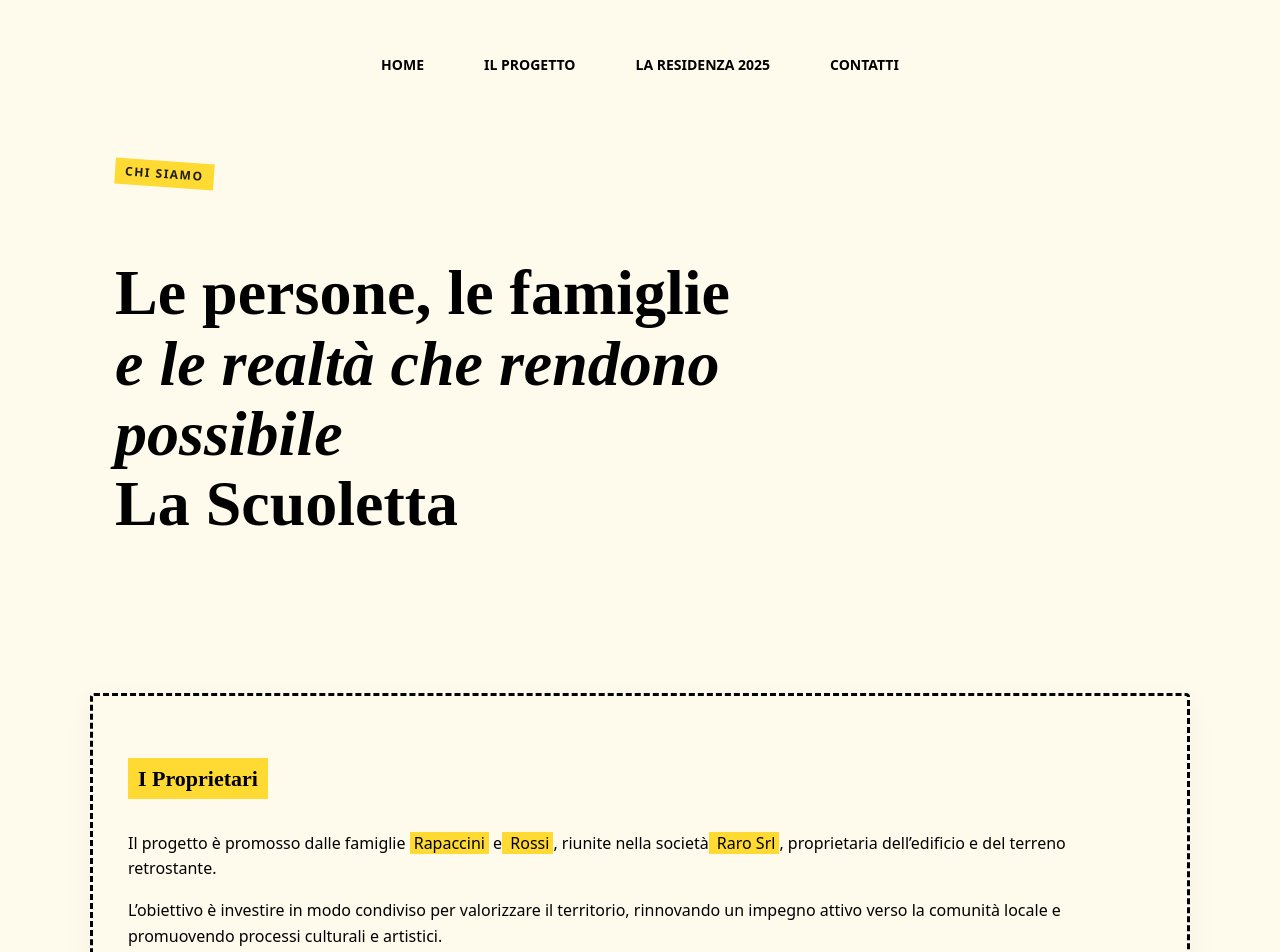
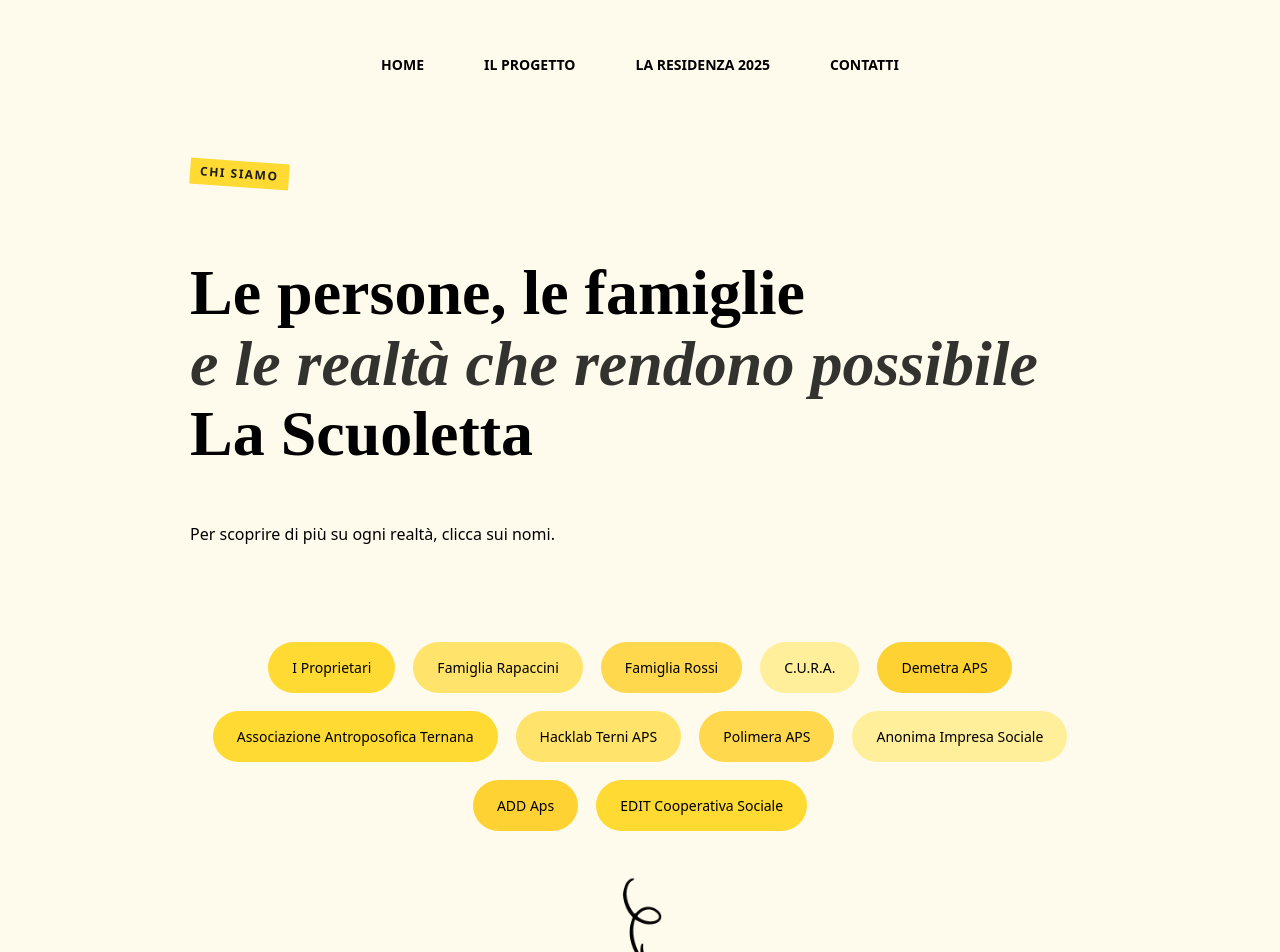
Before and after one commit to kiracolci/Copialascuola, a React (Vite) app: page /Chisiamo in a window 1280 px wide. Shown: the top 952 px of the page. Built offline with nearby package versions, Linux system fonts and the light colour scheme.

Commit message:
Update text color

```diff
--- a/src/Pages/Chisiamo.css
+++ b/src/Pages/Chisiamo.css
@@ -1,147 +1,100 @@
 .chisiamo-wrapper {
+  background: #fffbec;
+  color: #000;
   min-height: 100vh;
-  background: #fffbec;
-  color: #000000;
-  margin-top: -10;
 }
 
+/* HERO */
 .chisiamo-hero {
-  max-width: 1050px;     /* ⬅️ aligns with rest of site */
-  margin: 0 auto;        /* ⬅️ centers the block */
-  padding: 160px 20px 100px;
+  max-width: 900px;
+  margin: 0 auto;
+  padding: 160px 20px 80px;
 }
 
-
-/* TITLE */
-.chisiamo-title-section {
-  max-width: 1100px;
-  margin: 120px auto 100px;
-  padding: 160px 80px 100px;
-
-}
-
-
- .chisiamo-eyebrow {
-  font-size: 12px;
-  letter-spacing: 2px;
-  font-weight: 600;
-  display: inline-block;
-  margin-bottom: 14px;
-  background: #feda33;
-  padding: 4px 8px;
-  transform: rotate(-2deg);
-}
- .chisiamo-title {
+.chisiamo-title {
   font-family: "Cormorant Garamond", serif;
   font-size: clamp(42px, 6vw, 64px);
   line-height: 1.1;
 }
- .chisiamo-title span {
+
+.chisiamo-title em {
   font-style: italic;
   opacity: 0.8;
-
 }
 
-.chisiamo-title-wrapper {
-  position: relative;
+/* BUBBLES */
+.bubble-area {
+  max-width: 900px;
+  margin: 0 auto 15px;
+  padding: 0 20px;
   display: flex;
-  align-items: flex-start;
-  gap: 40px;
+  flex-wrap: wrap;
+  gap: 18px;
+  justify-content: center;
 }
 
-
-.chisiamo-title {
-  max-width: 700px;
+.bubble {
+  border: none;
+  border-radius: 999px;
+  padding: 16px 24px;
+  font-size: 14px;
+  cursor: pointer;
+  transition: transform 0.25s ease, box-shadow 0.25s ease;
 }
 
-
-
- /* GRID */
-.chisiamo-grid {
-  max-width: 1100px;
-  margin: 0 auto 20px;
-  padding: 0 20px;
-  display: grid;
-  grid-template-columns: repeat(2, 1fr);
-  gap: 50px;
-}
- .chisiamo-box {
-  background: #fffdf200;
-  padding: 40px 35px;
-  border-radius: 4px;
-  box-shadow: 0 8px 30px rgba(0,0,0,0.04);
-  border-style:dashed;
-}
- .chisiamo-box.wide {
-  grid-column: span 2;
-}
- .chisiamo-box h3 {
-  font-size: 22px;
-  margin-bottom: 16px;
-  font-family: "Cormorant Garamond", serif;
-  background: #feda33;
-  display: inline-block;   /* 👈 highlight solo sul testo */
-  padding: 4px 10px;
+.bubble:hover {
+  transform: translateY(-4px);
+  box-shadow: 0 10px 25px rgba(0,0,0,0.12);
 }
 
-.chisiamo-box p {
+/* YELLOW VARIATIONS */
+.bubble-0 { background: #feda33; }
+.bubble-1 { background: #ffe36a; }
+.bubble-2 { background: #ffd84d; }
+.bubble-3 { background: #ffef9a; }
+.bubble-4 { background: #ffd233; }
+
+/* POPUP */
+.bubble-popup {
+  position: fixed;
+  inset: 0;
+  background: rgba(0,0,0,0.35);
+  display: flex;
+  align-items: center;
+  justify-content: center;
+  z-index: 1000;
+}
+
+.bubble-popup-content {
+  background: #fffdf4;
+  max-width: 520px;
+  padding: 30px 34px;
+  border-radius: 18px;
+  position: relative;
+}
+
+.bubble-popup-content h3 {
+  font-family: "Cormorant Garamond", serif;
+  font-size: 26px;
+  margin-bottom: 14px;
+}
+
+.bubble-popup-content p {
   font-size: 16px;
   line-height: 1.6;
-  margin-bottom: 14px;
-}
- /* HIGHLIGHT */
-.highlight {
-  background: #feda33;
-  padding: 0 4px;
-}
- /* MOBILE */
-@media (max-width: 900px) {
-  .chisiamo-grid {
-    grid-template-columns: 1fr;
-  }
-   .chisiamo-box.wide {
-    grid-column: span 1;
-  }
-   .chisiamo-title-section {
-    margin-top: 120px;
-    background-color: #fffbec;
-  }
+  margin-bottom: 10px;
 }
 
-
-
-
-  /* POPUP */
-.popup {
-  position: fixed;
-  top: 0;
-  left: 0;
-  height: 100%;
-  width: 100%;
-  background: rgba(0,0,0,0.35);
-  display: flex;
-  justify-content: center;
-  align-items: center;
-}
- .popup-content {
-  background: #fff;
-  padding: 25px 40px;
-  border-radius: 8px;
-  position: relative;
-  color: #000000;
-  z-index: index 10;
-}
 .close-btn {
   position: absolute;
-  right: 10px;
-  top: 8px;
+  top: 12px;
+  right: 16px;
   font-size: 22px;
   cursor: pointer;
 }
 
-
-/* FINAL CTA */
-.chisiamo-footer-cta {
+ /* FINAL CTA */
+ .chisiamo-footer-cta {
   background: #fffbec;
   text-align: center;
   padding: 30px 20px 20px;
@@ -173,3 +126,36 @@
   opacity: 0.65;
   line-height: 1.5;
 }
+
+
+
+/* HIGHLIGHT */
+.highlight {
+  background: #feda33;
+  padding: 0 4px;
+}
+
+/* MOBILE */
+@media (max-width: 900px) {
+  .chisiamo-hero {
+    padding: 120px 16px 60px;
+  }
+
+  .bubble {
+    font-size: 13px;
+    padding: 14px 20px;
+  }
+}
+@media (max-width: 900px) {
+  .bubble-popup {
+    align-items: flex-start;       /* not full vertical centering */
+    padding-top: 120px;            /* space from top */
+  }
+
+  .bubble-popup-content {
+    width: calc(100% - 32px);      /* 👈 margins on both sides */
+    max-width: 420px;              /* keeps it card-like */
+    border-radius: 20px;
+    padding: 24px;
+  }
+}
--- a/src/Pages/Chisiamo.tsx
+++ b/src/Pages/Chisiamo.tsx
@@ -3,17 +3,179 @@ import { useState } from "react";
 import { useNavigate } from "react-router-dom";
 import ContactPopup from "./ContactPopup";
 
-
-
 export default function Chisiamo() {
   const navigate = useNavigate();
   const [menuOpen, setMenuOpen] = useState(false);
   const [showContact, setShowContact] = useState(false);
+  const [active, setActive] = useState<string | null>(null);
 
+  const partners = [
+    {
+      id: "proprietari",
+      title: "I Proprietari",
+      content: (
+        <>
+          <p>
+          Il progetto è promosso dalle famiglie <span className="highlight">Rapaccini</span> e{" "}
+            <span className="highlight">Rossi</span>, riunite nella società{" "}
+            <span className="highlight">Raro Srl</span>, proprietaria dell’edificio e del terreno retrostante.
+          </p>
+          <p>
+          L’obiettivo è investire in modo condiviso per valorizzare il
+           territorio, rinnovando un impegno attivo verso la comunità locale
+           e promuovendo processi culturali e artistici.
 
+          </p>
+        </>
+      ),
+    },
+    {
+      id: "rapaccini",
+      title: "Famiglia Rapaccini",
+      content: (
+        <>
+          <p>
+          Presente a San Liberatore dagli anni Sessanta,
+          la famiglia Rapaccini ha intrecciato medicina,
+          arte e pedagogia.
+
+          </p>
+          <p>
+          Giorgio Rapaccini, medico e pittore antroposofico,
+          ha dedicato la sua vita allo studio del colore e all’espressione artistica.
+          </p>
+        </>
+      ),
+    },
+    {
+      id: "rossi",
+      title: "Famiglia Rossi",
+      content: (
+        <>
+          <p>
+          Legata profondamente a San Liberatore, la famiglia Rossi ha
+           costruito una storia tra Italia e Sudafrica senza mai perdere il rapporto con il paese.
+Un legame fatto di ritorni, memoria e relazioni mantenute nel tempo.
+
+          </p>
+        </>
+      ),
+    },
+    {
+      id: "cura",
+      title: "C.U.R.A.",
+      content: (
+        <>
+          <p>
+          Centro Umbro Residenze Artistiche riconosciuto dalla Regione Umbria dal 2018.
+Promuove residenze multidisciplinari, incubazione progettuale, mediazione culturale e pratiche artistiche contemporanee.
+          </p>
+        </>
+      ),
+    },
+    {
+      id: "demetra",
+      title: "Demetra APS",
+      content: (
+        <>
+          <p>Associazione di promozione sociale fondata a Terni nel 2004.
+Opera nella rigenerazione urbana, inclusione sociale, arti
+ performative e progettazione culturale radicata nei territori.</p>
+
+        </>
+      ),
+    },
+    {
+      id: "antroposofica",
+      title: "Associazione Antroposofica Ternana",
+      content: (
+        <>
+          <p>
+            Gruppo dedicato allo studio e alla diffusione dell’antroposofia fondata da Rudolf Steiner.
+          </p>
+          <p>
+            Organizza conferenze, seminari e incontri su arte, pedagogia, salute e scienza spirituale.
+          </p>
+        </>
+      ),
+    },
+    {
+      id: "hacklab",
+      title: "Hacklab Terni APS",
+      content: (
+        <>
+          <p>
+            Associazione che unisce tecnologia, creatività e condivisione del sapere.
+          </p>
+          <p>
+            Offre uno spazio aperto per workshop, laboratori ed eventi collaborativi.
+          </p>
+        </>
+      ),
+    },
+    {
+      id: "polimera",
+      title: "Polimera APS",
+      content: (
+        <>
+          <p>Associazione culturale con sede a Roma.</p>
+          <p>
+            Promuove pratiche collettive, ricerca culturale ed eventi partecipativi
+            con attenzione alle comunità.
+          </p>
+        </>
+      ),
+    },
+    {
+      id: "anonima",
+      title: "Anonima Impresa Sociale",
+      content: (
+        <>
+          <p>
+          Associazione nata nel 2025,
+          con sede a Perugia e operativa a Spazio Modu.
+          Promozione artistica del territorio, produzione musicale, network professionale per artisti e creativi.
+
+          </p>
+        </>
+      ),
+    },
+    {
+      id: "add",
+      title: "ADD Aps",
+      content: (
+        <>
+          <p>
+          Associazione di promozione sociale nata nel 2024, con sede a Terni.
+Laboratori di autocostruzione, pratiche architettoniche sostenibili, ricerca multidisciplinare.
+          </p>
+
+        </>
+      ),
+    },
+
+    {
+      id: "edit",
+      title: "EDIT Cooperativa Sociale",
+      content: (
+        <>
+          <p>
+          Cooperativa fondata nel 2009 con sede a Terni,
+           promotrice del progetto Pecore Gialle a Strettura (PG)
+            vicinissima alla Valnerina. Si occupa di inserimento
+            lavorativo di categorie svantaggiate, progetta e realizza
+             beni e servizi educativi, formativi ed informativi attraverso
+             partecipazione, pratica dei diritti e sviluppo di relazioni positive con l’ambiente e la società.
+          </p>
+        </>
+      ),
+    },
+  ];
 
   return (
     <div className="chisiamo-wrapper">
+
+      {/* MENU */}
 
 
      {/* DESKTOP MENU */}
@@ -27,7 +189,7 @@ export default function Chisiamo() {
 
      {/* MOBILE MENU */}
      <div
-  className={`hamburger mobile-menu-icon ${menuOpen ? "open" : ""}`}
+       className="hamburger mobile-menu-icon"
        onClick={() => setMenuOpen(!menuOpen)}
      >
        <div></div>
@@ -44,178 +206,45 @@ export default function Chisiamo() {
          <p onClick={() => navigate("/Residenza")}>LA RESIDENZA 2025</p>
          <p onClick={() => setShowContact(true)}>CONTATTI</p>
 
-
-  <div className="logo">
-    <img src="/logo2.png" alt="La Scuoletta Logo" className="hero-logo-img" />
-  </div>
       </div>
     )}
-
-
-     {/* TITLE SECTION */}
+      {/* HERO */}
       <section className="chisiamo-hero">
         <span className="hero-label">CHI SIAMO</span>
-
-  <div className="chisiamo-title-wrapper">
         <h1 className="chisiamo-title">
           Le persone, le famiglie <br />
           <em>e le realtà che rendono possibile</em> <br />
           La Scuoletta
         </h1>
-  </div>
-</section>
-
-
-     {/* CONTENT GRID */}
-     <section className="chisiamo-grid">
-
-
-       {/* BOX – PROPRIETARI */}
-       <div className="chisiamo-box wide">
-         <h3>I Proprietari</h3>
-         <p>
-           Il progetto è promosso dalle famiglie <span className="highlight">Rapaccini</span> e
-           <span className="highlight"> Rossi</span>, riunite nella società
-           <span className="highlight"> Raro Srl</span>, proprietaria dell’edificio
-           e del terreno retrostante.
+        <p className="chisiamo-subtitle">
+  Per scoprire di più su ogni realtà, clicca sui nomi.
 </p>
-         <p>
-           L’obiettivo è investire in modo condiviso per valorizzare il territorio,
-           rinnovando un impegno attivo verso la comunità locale e promuovendo processi
-           culturali e artistici.
-         </p>
-       </div>
-
-
-       {/* BOX – RAPACCINI */}
-       <div className="chisiamo-box">
-         <h3>Famiglia Rapaccini</h3>
-         <p>
-           Presente a San Liberatore dagli anni Sessanta, la famiglia Rapaccini
-           ha intrecciato medicina, arte e pedagogia.
-         </p>
-         <p>
-           Giorgio Rapaccini, medico e pittore antroposofico, ha dedicato la sua vita
-           allo studio del colore e all’espressione artistica.
-         </p>
-       </div>
-
-
-       {/* BOX – ROSSI */}
-       <div className="chisiamo-box">
-         <h3>Famiglia Rossi</h3>
-         <p>
-           Legata profondamente a San Liberatore, la famiglia Rossi ha costruito
-           una storia tra Italia e Sudafrica senza mai perdere il rapporto con il paese.
-         </p>
-         <p>
-           Un legame fatto di ritorni, memoria e relazioni mantenute nel tempo.
-         </p>
-       </div>
-
-
-       {/* BOX – CURA */}
-       <div className="chisiamo-box">
-         <h3>C.U.R.A.</h3>
-         <p>
-           Centro Umbro Residenze Artistiche riconosciuto dalla Regione Umbria dal 2018.
-         </p>
-         <p>
-           Promuove residenze multidisciplinari, incubazione progettuale,
-           mediazione culturale e pratiche artistiche contemporanee.
-         </p>
-       </div>
-
-
-       {/* BOX – DEMETRA */}
-       <div className="chisiamo-box">
-         <h3>Demetra APS</h3>
-         <p>
-           Associazione di promozione sociale fondata a Terni nel 2004.
-         </p>
-         <p>
-           Opera nella rigenerazione urbana, inclusione sociale, arti performative
-           e progettazione culturale radicata nei territori.
-         </p>
-       </div>
-
-
-          {/* BOX – Associazione Antroposofica Ternana*/}
-          <div className="chisiamo-box">
-         <h3>Associazione Antroposofica Ternana</h3>
-         <p>
-      Gruppo dedicato allo studio e alla diffusione dell’antroposofia,
-      la “scienza dello spirito” fondata da Rudolf Steiner, che guarda all’essere umano in modo integrato e profondo.      </p>
-         <p>. L’associazione organizza conferenze, seminari e
-           incontri su temi culturali, artistici e spirituali, valorizzando r
-           iflessioni su pedagogia, salute, arte e scienza appartenenti al pensiero
-            antroposofico. Fondata nel 1956, è una delle realtà antroposofiche storiche in Italia e
-            offre momenti di confronto e crescita personale alla comunità di Terni.
-         </p>
-
-
-       </div>
-        {/* BOX – Hacklab Terni Aps */}
-        <div className="chisiamo-box">
-         <h3>Hacklab Terni Aps</h3>
-         <p>
-         Associazione di promozione sociale che unisce tecnologia, creatività e condivisione del sapere.          </p>
-         <p>
-         Offre uno spazio aperto e collaborativo per workshop, laboratori ed eventi,
-         promuovendo cultura digitale, software libero e apprendimento pratico.
-          Un luogo dove idee e persone crescono insieme, rafforzando innovazione e
-          comunità locale, attiva inclusiva.
-         </p>
-       </div>
-
-
-       {/* BOX – Polimera APS */}
-       <div className="chisiamo-box">
-         <h3>Polimera APS</h3>
-         <p>
-         Associazione culturale con sede a Roma che promuove progetti artistici, sociali e partecipativi.          </p>
-         <p>. Lavora su pratiche collettive, ricerca culturale ed eventi, creando spazi di incontro,
-           sperimentazione e condivisione, con un forte attenzione alle comunità e ai territori.
-         </p>
-
-
-       </div>
-
-
-          {/* BOX – Anonima Impresa Sociale */}
-          <div className="chisiamo-box">
-         <h3>Anonima Impresa Sociale</h3>
-         <p>
-         cooperativa sociale e culturale con sede a Perugia
-          che da anni porta avanti progetti di rigenerazione urbana e culturale.         </p>
-         <p>. Attiva dal 2014, promuove eventi, cinema di comunità e attività
-           partecipative per la città e il territorio umbro.
-           Ha dato nuova vita a spazi come il PostModernissimo, un cinema storico
-            ripristinato e gestito con un forte spirito comunitario, oltre a collaborare a
-            iniziative culturali e hub per il sociale e l’arte. La cooperativa crea occasioni
-            di incontro e condivisione, valorizzando creatività e partecipazione locale.
-         </p>
-
-
-       </div>
-
-
-          {/* BOX – ADD Academy Umbria ASD */}
-          <div className="chisiamo-box">
-         <h3>ADD Academy Umbria ASD</h3>
-         <p>
-         Associazione sportiva che diffonde l’Art du Déplacement (ADD), una disciplina di movimento creativo e consapevole.         </p>
-         <p>. Basata su valori come rispetto, forza e collaborazione,
-           organizza corsi, allenamenti ed eventi a Terni e in Umbria per
-           tutte le età, favorendo crescita personale e comunità attiva.
-         </p>
-
-
-       </div>
-
 
       </section>
 
+      {/* BUBBLES */}
+      <section className="bubble-area">
+        {partners.map((p, i) => (
+          <button
+            key={p.id}
+            className={`bubble bubble-${i % 5}`}
+            onClick={() => setActive(p.id)}
+          >
+            {p.title}
+          </button>
+        ))}
+      </section>
+
+       {/* POPUP */}
+       {active && (
+        <div className="bubble-popup" onClick={() => setActive(null)}>
+          <div className="bubble-popup-content" onClick={(e) => e.stopPropagation()}>
+            <span className="close-btn" onClick={() => setActive(null)}>×</span>
+            <h3>{partners.find(p => p.id === active)?.title}</h3>
+            {partners.find(p => p.id === active)?.content}
+          </div>
+        </div>
+      )}
 
       {/* FINAL CTA */}
 <section className="chisiamo-footer-cta">
@@ -249,9 +278,8 @@ export default function Chisiamo() {
  </div>
 </section>
 
-{showContact && (
-  <ContactPopup onClose={() => setShowContact(false)} />
-)}
+
+      {showContact && <ContactPopup onClose={() => setShowContact(false)} />}
     </div>
   );
 }
--- a/src/Pages/Residenza.tsx
+++ b/src/Pages/Residenza.tsx
@@ -125,23 +125,23 @@ export default function Residenza() {
 <section className="intro-editorial">
   <div className="intro-text">
     <p>
-    Cartografia affettiva e immateriale di una comunità in
-    trasformazione è un progetto di ascolto, mappatura e
-    restituzione collettiva realizzato a San Liberatore e i luoghi dintorni,
-    dai residenti della Residenza 2025: Chiara Pavolucci, Anna Martinatti e Federico D’Orazio.
+    "Cartografia affettiva e immateriale di una comunità in trasformazione"
+    è un progetto di ascolto, mappatura e restituzione collettiva realizzato a
+     San Liberatore, nel comune di Terni, dai tre giovani professionisti della Residenza 2025:
+     Federico D’Orazio, Anna Martinatti e Chiara Pavolucci.
+
 
     </p>
     <p>
-    La residenza nasce con l’obiettivo di approfondire
-    la conoscenza del contesto locale e dei suoi attori,
-     attivando un processo collaborativo e orizzontale di
-     ricerca e co-progettazione. Attraverso due settimane di
-     lavoro sul campo, svolto insieme agli abitanti, ai proprietari
-     e alle organizzazioni del territorio, il progetto ha raccolto
-     storie, memorie e relazioni, contribuendo a immaginare nuove visioni di cura e sviluppo per il luogo.
-    Ne emerge una mappa non geografica ma relazionale, costruita dalle voci della comunità e le foto di Chiara Pavolucci.
-
-
+    La residenza nasce con l’obiettivo di approfondire la conoscenza del contesto
+    locale e dei suoi attori, attivando un processo collaborativo e orizzontale
+    di ricerca e co-progettazione. Nel corso di due settimane di lavoro sul campo,
+     svolto insieme agli abitanti, ai proprietari dell'immobile e alle organizzazioni
+      del territorio, i tre creativi hanno raccolto storie, memorie e relazioni legate a
+       La Scuoletta di San Liberatore, contribuendo ad immaginare nuove visioni e possibili
+        traiettorie future per questo luogo. Ne emerge una mappatura non geografica ma relazionale,
+        costruita attraverso le voci della comunità, lo sguardo dell'artista e fotografa Chiara
+         Pavolucci e il lavoro di comunicazione analogica di Federico D’Orazio e Anna Martinatti.
     </p>
   </div>
 
@@ -359,14 +359,17 @@ Allo stesso tempo, durante il periodo di residenza sono emerse anche le criticit
 
           {/* BROCHURE */}
           <div className="brochure fade visible">
-          <figcaption>
-          Foto di Chiara Pavolucci, residenza 2025    </figcaption>
-         < figcaption>
-          Testo di Chiara Pavolucci, Anna Martinatti e Federico D’Orazio   </figcaption>
-            <p>Approfondisci il progetto</p>
-            <a href="/brochure-residenza.pdf" download>
-              ↓ Scarica la brochure (PDF)
-            </a>
+          <div className="credits">
+    <p><strong>Fotografie</strong> — Chiara Pavolucci</p>
+    <p>
+      <strong>Manifesti</strong> — Federico D’Orazio e Anna Martinatti
+      <br />
+      <span className="credits-note">
+        realizzati a partire dalle testimonianze degli abitanti di San Liberatore
+      </span>
+    </p>
+    <p><strong>Testi</strong> — Federico D’Orazio, Anna Martinatti, Chiara Pavolucci</p>
+  </div>
           </div>
 
         </div>
```
Also changed, not shown: src/Pages/Residenza.css (+29 -1 lines). Lines whose indentation alone changed are shown as unchanged.
